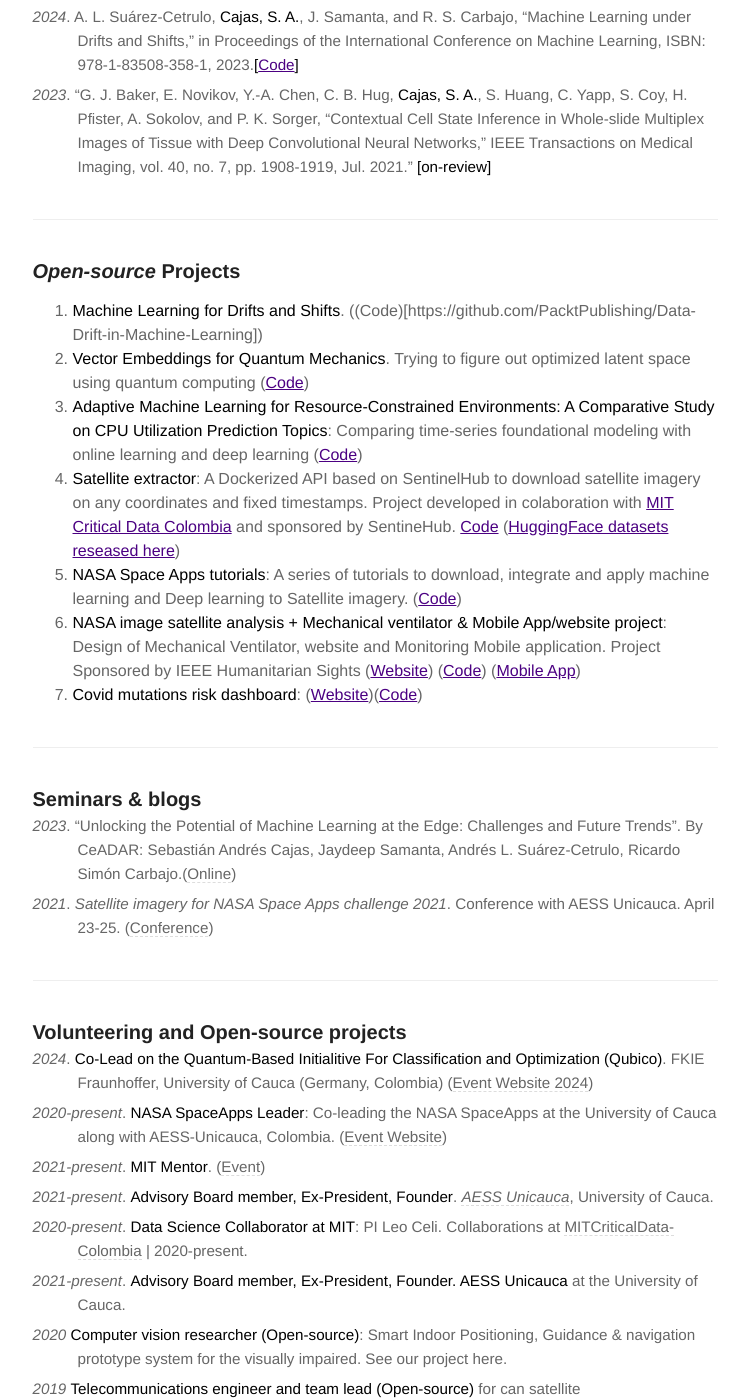
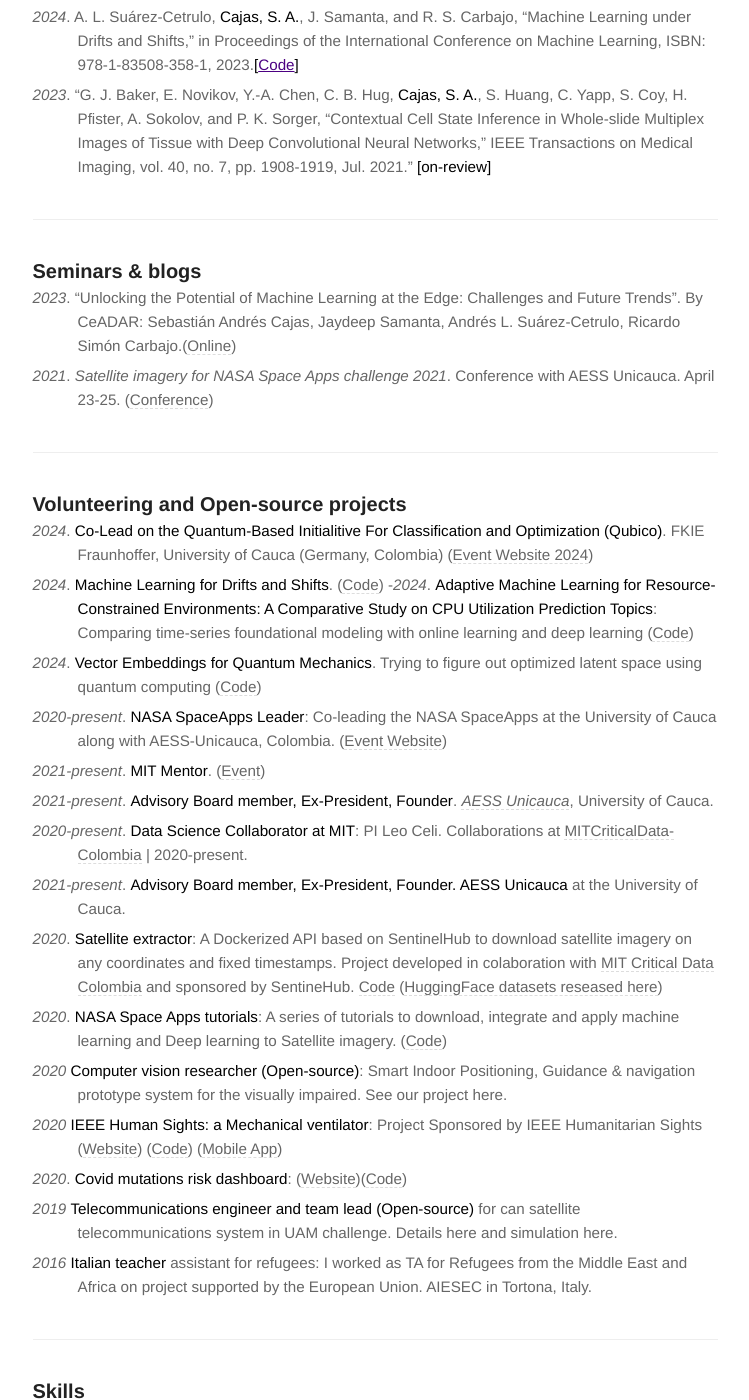
Before and after one commit to sebasmos/sebasmos.github.io, a Jekyll site: the page built from cv.md, in a window 1280 px wide and 1400 px high, scrolled down 4337 px. Shown: the whole window, without its empty margins (265-1014 px from the left). Built offline with Jekyll 4.4.1, drawn with Linux system fonts in a browser that asks for light colours; part of the change alters nothing that is shown.

Commit message:
updating

```diff
--- a/cv.md
+++ b/cv.md
@@ -93,17 +93,6 @@ PhysioNet. **[[Paper](https://doi.org/10.13026/xr5s-xe24)][[code](https://github
 
 <hr />
 
-###  *Open-source* Projects
-
-1. **Machine Learning for Drifts and Shifts**. ((Code)[https://github.com/PacktPublishing/Data-Drift-in-Machine-Learning])
-1. **Vector Embeddings for Quantum Mechanics**. Trying to figure out optimized latent space using quantum computing ([Code](https://github.com/sebasmos/QuantumVE))
-1. **Adaptive Machine Learning for Resource-Constrained Environments: A Comparative Study on CPU Utilization Prediction Topics**: Comparing time-series foundational modeling with online learning and deep learning ([Code](https://github.com/sebasmos/AML4CPU))
-1. **Satellite extractor**: A Dockerized API based on SentinelHub to download satellite imagery on any coordinates and fixed timestamps. Project developed in colaboration with [MIT Critical Data Colombia](https://github.com/MITCriticalData-Colombia) and sponsored by SentineHub. [Code](https://github.com/sebasmos/satellite.extractor) ([HuggingFace datasets reseased here](https://huggingface.co/MITCriticalData))
-1. **NASA Space Apps tutorials**: A series of tutorials to download, integrate and apply machine learning and Deep learning to Satellite imagery. ([Code](https://github.com/sebasmos/NASASpaceApps_training))
-1. **NASA image satellite analysis + Mechanical ventilator & Mobile App/website project**: Design of Mechanical Ventilator, website and Monitoring Mobile application. Project Sponsored by IEEE Humanitarian Sights ([Website](https://sebasmos.github.io/NASA-SpaceApps_Pneuma/)) ([Code](https://github.com/sebasmos/NASA-SpaceApps_Pneuma)) ([Mobile App](https://github.com/sebasmos/PneumApp))
-1. **Covid mutations risk dashboard**: ([Website](https://mitcriticaldata-colombia.github.io/Mu_COV19_NASA/#))([Code](https://github.com/sebasmos/Mu_COV19_NASA/tree/main))
-
-<hr />
 
 ### Seminars & blogs
 
@@ -115,13 +104,20 @@ PhysioNet. **[[Paper](https://doi.org/10.13026/xr5s-xe24)][[code](https://github
 ### Volunteering and Open-source projects
 
 - *2024*. **Co-Lead on the Quantum-Based Initialitive For Classification and Optimization (Qubico)**. FKIE Fraunhoffer, University of Cauca (Germany, Colombia)  ([Event Website 2024](https://qubico-hack.github.io/))
+- *2024*. **Machine Learning for Drifts and Shifts**. ([Code](https://github.com/PacktPublishing/Data-Drift-in-Machine-Learning))
+-*2024*. **Adaptive Machine Learning for Resource-Constrained Environments: A Comparative Study on CPU Utilization Prediction Topics**: Comparing time-series foundational modeling with online learning and deep learning ([Code](https://github.com/sebasmos/AML4CPU))
+- *2024*. **Vector Embeddings for Quantum Mechanics**. Trying to figure out optimized latent space using quantum computing ([Code](https://github.com/sebasmos/QuantumVE))
 - *2020-present*. **NASA SpaceApps Leader**: Co-leading the NASA SpaceApps at the University of Cauca along with AESS-Unicauca, Colombia. ([Event Website](https://github.com/orgs/NASA-SpaceApps/repositories))
 - *2021-present*. **MIT Mentor**. ([Event](https://criticaldatathon.github.io/))
 - *2021-present*. **Advisory Board member, Ex-President, Founder**. [*AESS Unicauca*](https://fiet.unicauca.edu.co/aess/), University of Cauca.
 - *2020-present*. **Data Science Collaborator at MIT**: PI Leo Celi. Collaborations at
 [MITCriticalData-Colombia](https://github.com/MITCriticalData-Colombia) | 2020-present.
 - *2021-present*. **Advisory Board member, Ex-President, Founder. AESS Unicauca** at the University of Cauca.
+- *2020*. **Satellite extractor**: A Dockerized API based on SentinelHub to download satellite imagery on any coordinates and fixed timestamps. Project developed in colaboration with [MIT Critical Data Colombia](https://github.com/MITCriticalData-Colombia) and sponsored by SentineHub. [Code](https://github.com/sebasmos/satellite.extractor) ([HuggingFace datasets reseased here](https://huggingface.co/MITCriticalData))
+- *2020*. **NASA Space Apps tutorials**: A series of tutorials to download, integrate and apply machine learning and Deep learning to Satellite imagery. ([Code](https://github.com/sebasmos/NASASpaceApps_training))
 - *2020* **Computer vision researcher (Open-source)**: Smart Indoor Positioning, Guidance & navigation prototype system for the visually impaired. See our project here.
+- *2020* **IEEE Human Sights: a Mechanical ventilator**: Project Sponsored by IEEE Humanitarian Sights ([Website](https://sebasmos.github.io/NASA-SpaceApps_Pneuma/)) ([Code](https://github.com/sebasmos/NASA-SpaceApps_Pneuma)) ([Mobile App](https://github.com/sebasmos/PneumApp))
+- *2020*. **Covid mutations risk dashboard**: ([Website](https://mitcriticaldata-colombia.github.io/Mu_COV19_NASA/#))([Code](https://github.com/sebasmos/Mu_COV19_NASA/tree/main))
 - *2019* **Telecommunications engineer and team lead (Open-source)** for can satellite telecommunications system in UAM challenge. Details here and simulation here.
 - *2016* **Italian teacher** assistant for refugees: I worked as TA for Refugees from the Middle East and Africa on project supported by the European Union. AIESEC in Tortona, Italy.
 
```
